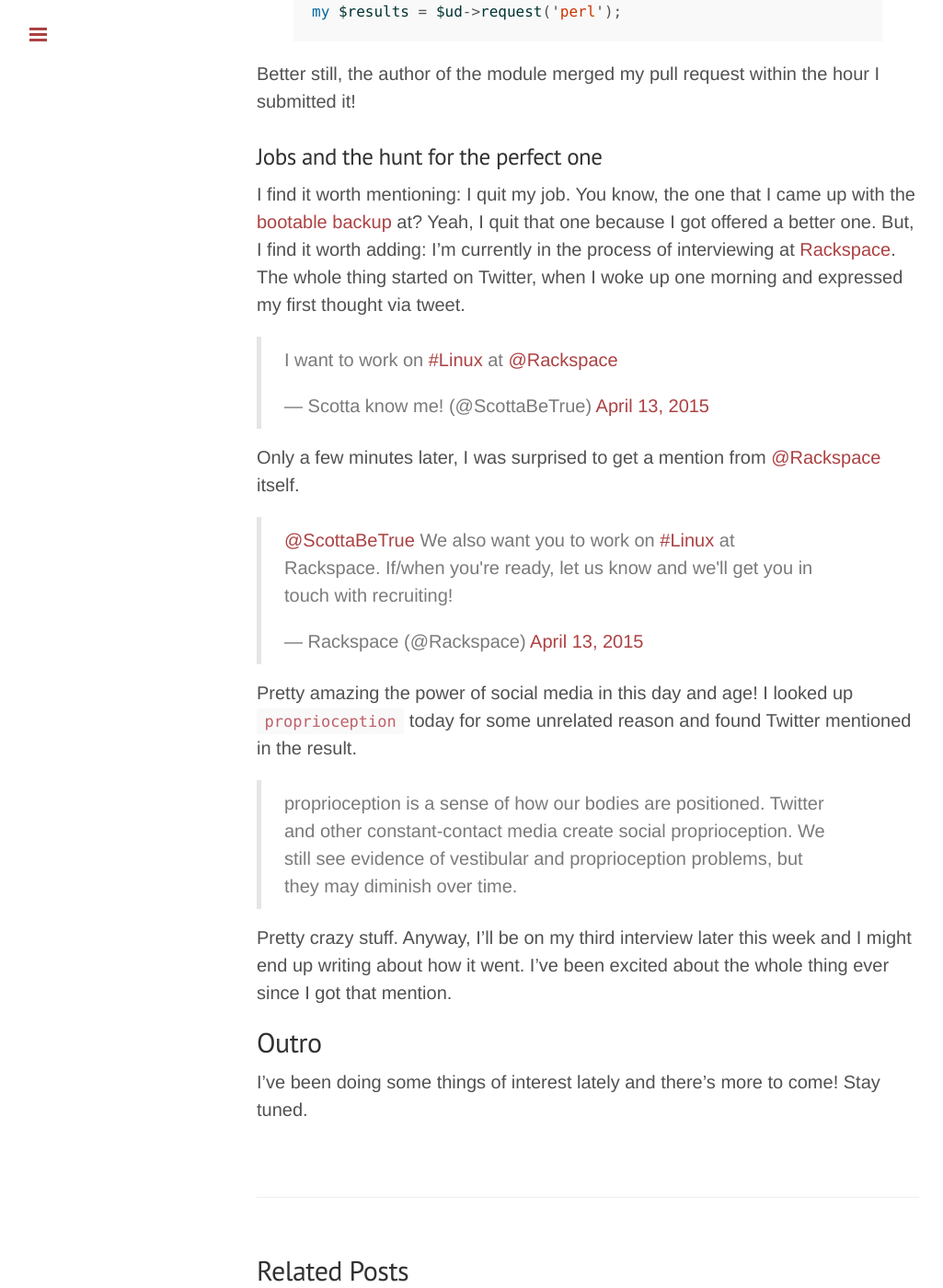
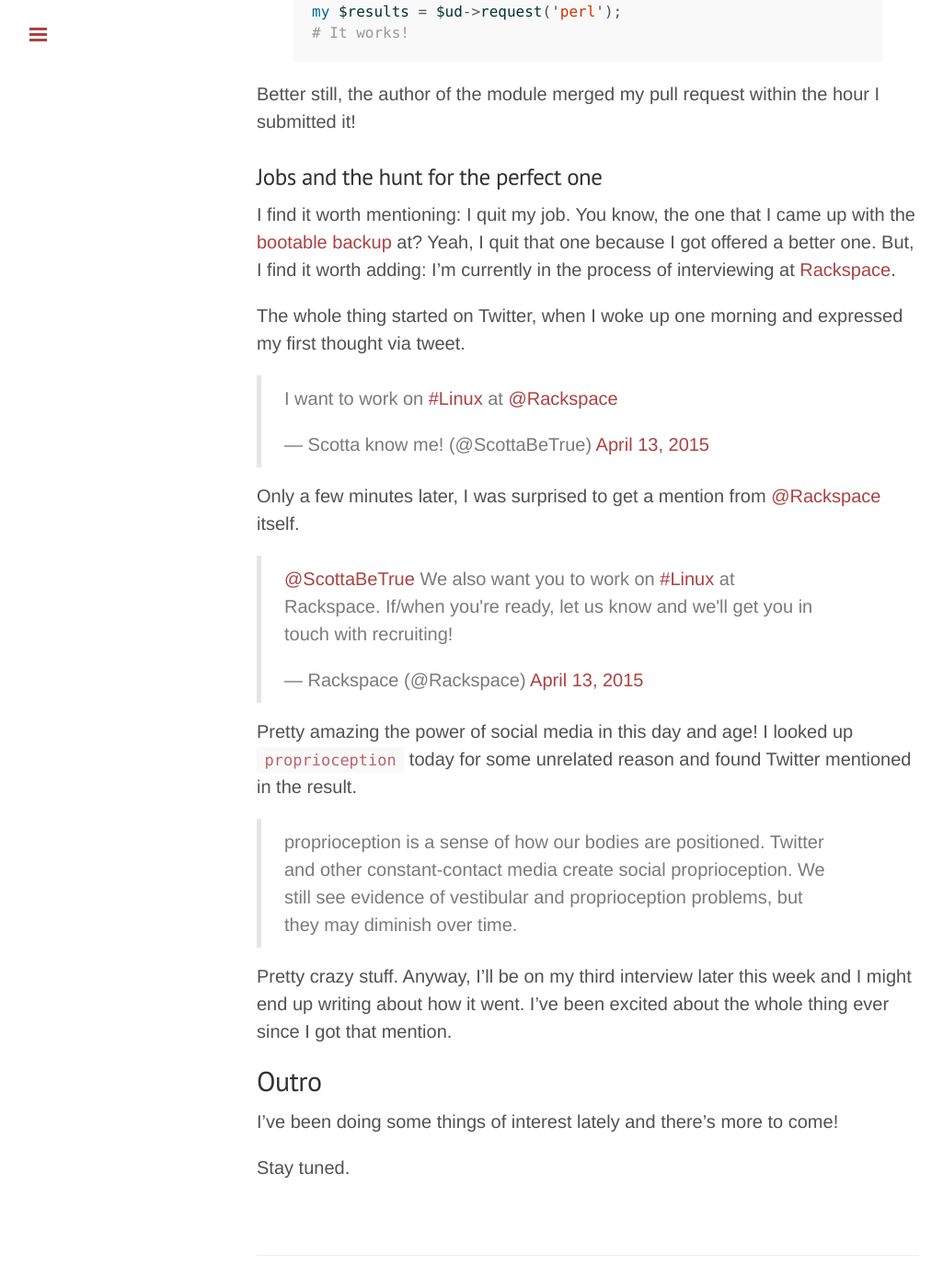
Before and after one commit to cabrinha/cabrinha.github.io, a Jekyll site: the page built from _posts/2015-4-28-Days-of-Future-Passed.md, in a window 1280 px wide and 1400 px high, scrolled down 3139 px. Shown: the whole window at 92% size, without its empty margins (1-1026 px from the left). Built offline with Jekyll 4.4.1, drawn with Linux system fonts in a browser that asks for light colours; Markdown is read by kramdown in place of the engine named in the settings; comment, search, counter and statistics services are not loaded; some of the changed lines change nothing that is shown; some of the changed text lies outside the part shown.

Commit message:
modified:   2015-4-28-Days-of-Future-Passed.md

```diff
--- a/_posts/2015-4-28-Days-of-Future-Passed.md
+++ b/_posts/2015-4-28-Days-of-Future-Passed.md
@@ -5,13 +5,13 @@
 
 I feel like I need to write about a few things that I've been up to recently. I haven't read a new book or created some new Linux workflow (yet). But I have discovered a new musical album and band.
 
-## Days of Future Passed
+## The Album
 
 [The Moody Blues - Days of Future Passed](https://www.youtube.com/watch?v=2y_9hwW1eV0&feature=youtu.be&t=1s)
 
 Click at your own risk. It's an extraordinary record. An amazing piece of music, and now, the story behind the discovery...
 
-<strong>I open a terminal.</strong> As I usually do, when sitting down at my computer. When a `fortune` catches my eye.
+<strong>I open a terminal.</strong> As I usually do, when sitting down at my computer, when suddenly... a `fortune` catches my eye.
 
 {% highlight perl %}
 Breathe deep the gathering gloom.
@@ -39,7 +39,7 @@
 
 However, that's not the thing that inspired me to sit down and write. It was a movie, a film, a lecture that I watched this eventhing that really got me thinking and just ... Woke me up!
 
-### Waking Up by Sam Harris
+### Waking Up
 
 I haven't read the book, I'd never heard of the guy before but I happened across the lecture and gave it a good watch and listen with a roomate of mine and we were both very interested in it and kind of inspired by it.
 
@@ -69,15 +69,18 @@
 # By simply changing:
 my $results = request('perl');
 
-## to
+# to
 my $results = $ud->request('perl');
+# It works!
 {% endhighlight %}
 
 Better still, the author of the module merged my pull request within the hour I submitted it!
 
 ### Jobs and the hunt for the perfect one
 
-I find it worth mentioning: I quit my job. You know, the one that I came up with the [bootable backup](http://internaught.github.io/2015/03/13/Creating-Bootable-Backups/) at? Yeah, I quit that one because I got offered a better one. But, I find it worth adding: I'm currently in the process of interviewing at [Rackspace](http://rackspace.com). The whole thing started on Twitter, when I woke up one morning and expressed my first thought via tweet.
+I find it worth mentioning: I quit my job. You know, the one that I came up with the [bootable backup](http://internaught.github.io/2015/03/13/Creating-Bootable-Backups/) at? Yeah, I quit that one because I got offered a better one. But, I find it worth adding: I'm currently in the process of interviewing at [Rackspace](http://rackspace.com).
+
+The whole thing started on Twitter, when I woke up one morning and expressed my first thought via tweet.
 
 <blockquote class="twitter-tweet" lang="en"><p>I want to work on <a href="https://twitter.com/hashtag/Linux?src=hash">#Linux</a> at <a href="https://twitter.com/Rackspace">@Rackspace</a></p>&mdash; Scotta know me! (@ScottaBeTrue) <a href="https://twitter.com/ScottaBeTrue/status/587620046521774080">April 13, 2015</a></blockquote> <script async src="//platform.twitter.com/widgets.js" charset="utf-8"></script>
 
@@ -93,4 +96,6 @@
 
 ## Outro
 
-I've been doing some things of interest lately and there's more to come! Stay tuned.
+I've been doing some things of interest lately and there's more to come!
+
+Stay tuned.
```
